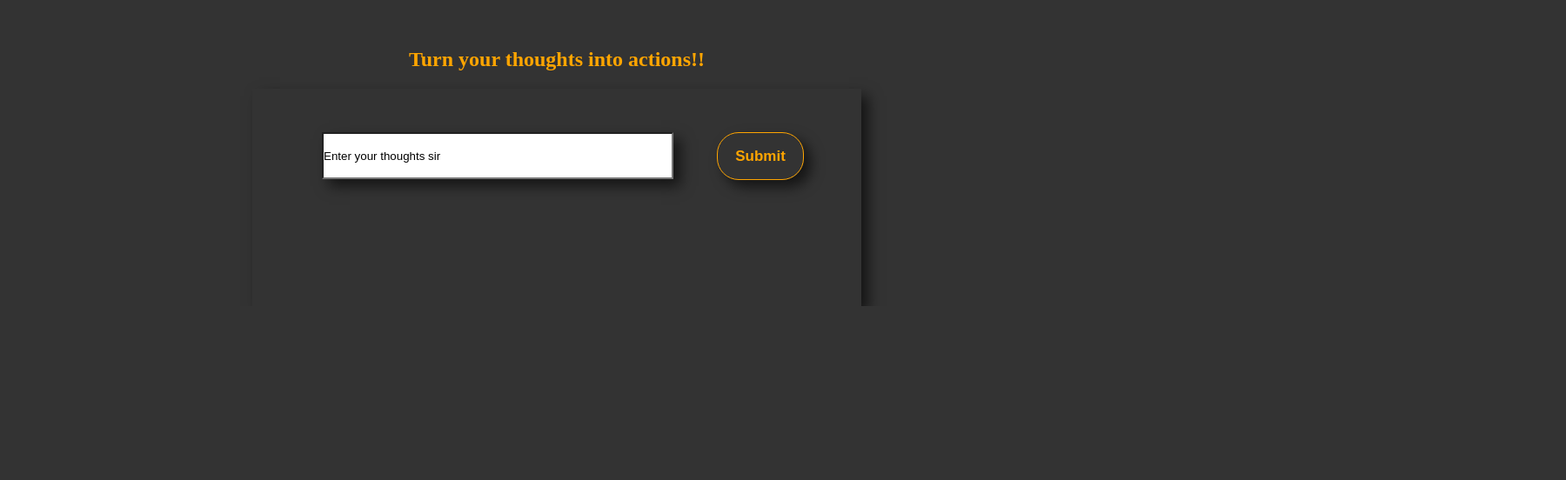
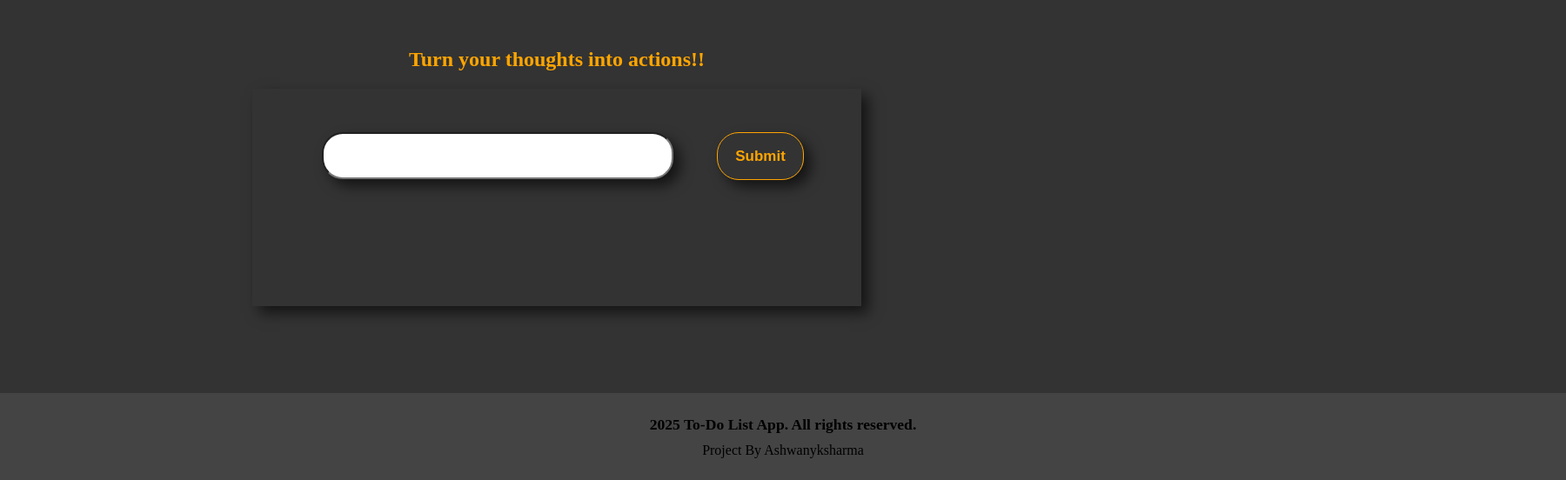
Before and after one commit to ashwanyksharma/todo, a plain HTML site: page index.html in a window 1280 px wide. Shown: the part 545-1097 px from the top of the page at 87% size, 1800 px wide, since content can reach past the window. Before the commit the page ends 897 px from the top, so only its background shows below. Drawn offline with Linux system fonts and the light colour scheme.

Commit message:
Add files via upload

```diff
--- a/index.html
+++ b/index.html
@@ -31,10 +31,17 @@
         <section class="todo">
             <h1> Turn your thoughts into actions!!</h1>
             <div class="box">
-                <input class="thoughts" type="text" value="Enter your thoughts sir">
+                <input class="thoughts" type="text">
                 <button class="Submit">Submit</button>
             </div>
         </section>
     </main>
+
+    <footer>
+        <section class="bottom">
+            <h2>2025 To-Do List App. All rights reserved.</h2>
+            <p>Project By Ashwanyksharma </p>
+        </section>
+    </footer>
 </body>
 </html>
--- a/style.css
+++ b/style.css
@@ -134,6 +134,7 @@ body{
     box-shadow: 8px 8px 15px rgba(0,0,0,0.6);
     overflow: scroll;
     margin-left: 80px;
+    border-radius: 1.5rem;
 }
 .Submit{
     height: 55px;
@@ -200,3 +201,19 @@ body{
     background-size: 30px 30px;
     background-position: -5px -5px
   }
+
+  .bottom{
+    margin-top: 100px;
+    background-color: #444;
+    height: 100px;
+    width: 1800px;
+    display: flex;
+    flex-direction: column;
+    align-items: center;
+    justify-content: center;
+    gap: 10px;
+  }
+
+  .bottom h2{
+    font-size: 1.1rem;
+  }
```
